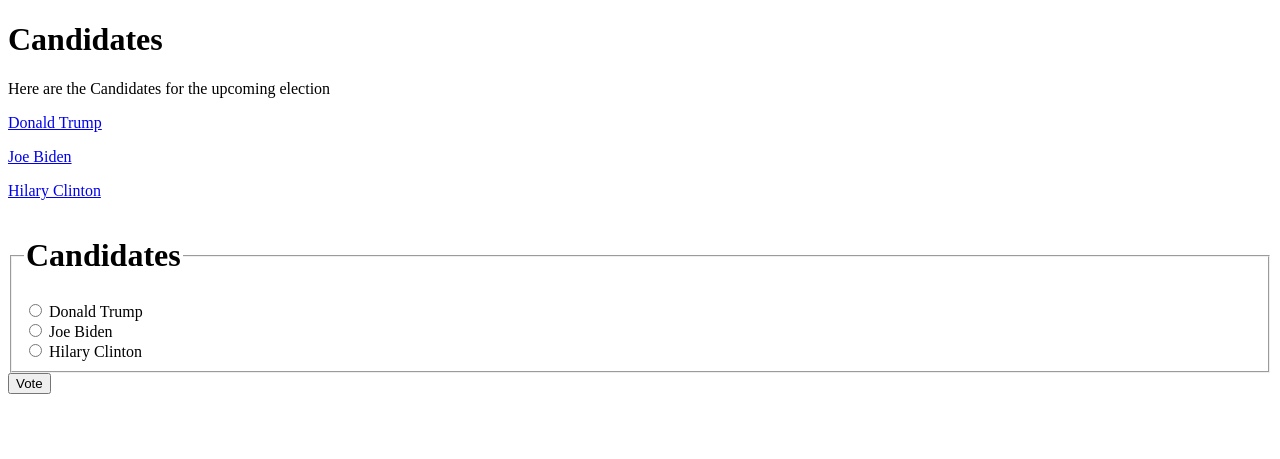
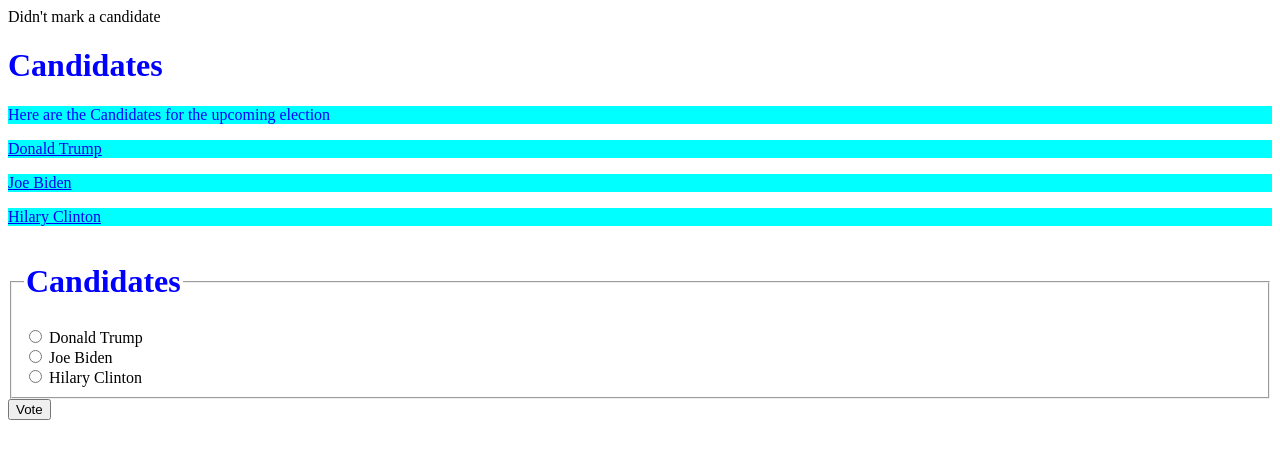
Before and after one commit to lucianopinochet/django-proyect1, a Django app: page /polls/vote in a window 1280 px wide. Shown: the top 459 px of the page. Run offline with Django 4.2, Linux system fonts and the light colour scheme; data comes from the database, SQL or seed files in the repository; both versions use the stored data as it was after the commit.

Commit message:
Add generic view and added a static file with a css

```diff
--- a/mysite/polls/admin.py
+++ b/mysite/polls/admin.py
@@ -1,5 +1,5 @@
 from django.contrib import admin
-from . import models
+from .models import *
 # Register your models here.
-admin.site.register(models.Candidate)
-admin.site.register(models.Voter)
+admin.site.register(Candidate)
+admin.site.register(Voter)
--- /dev/null
+++ b/mysite/polls/static/polls/style.css
@@ -0,0 +1,6 @@
+h1, p {
+    color:blue;
+}
+p {
+    background-color: aqua;
+}
--- a/mysite/polls/templates/polls/index.html
+++ b/mysite/polls/templates/polls/index.html
@@ -7,7 +7,7 @@
 <h1>Candidates</h1>
     <p>Here are the Candidates for the upcoming election</p>
     {% for candidate in candidates%}
-        <p><a href="{% url 'polls:c_info' candidate.name%}">{{ candidate.name }}</a></p>
+        <p><a href="{% url 'polls:c_info' candidate.id%}">{{ candidate.name }}</a></p>
     {% endfor %}
     <form action="{% url 'polls:vote' %}" method="post">
         {% csrf_token %}
--- a/mysite/polls/templates/polls/layout.html
+++ b/mysite/polls/templates/polls/layout.html
@@ -1,6 +1,8 @@
+{% load static%}
 <!DOCTYPE html>
 <html>
     <head>
+        <link rel="stylesheet" href="{% static 'polls/style.css' %}">
         <title>{%block title%}{%endblock%}</title>
     </head>
     <body>
--- a/mysite/polls/urls.py
+++ b/mysite/polls/urls.py
@@ -5,7 +5,7 @@
 
 urlpatterns = [
     path('', views.index, name='index'),
-    path('candidate/<str:candidate_name>',views.candidate_info, name='c_info'),
+    path('candidate/<int:pk>',views.CandidateView.as_view(), name='c_info'),
     path('vote', views.vote, name='vote'),
     path('ty/<str:candidate>', views.ty, name='ty' )
 
--- a/mysite/polls/views.py
+++ b/mysite/polls/views.py
@@ -2,32 +2,27 @@
 from django.shortcuts import render, get_object_or_404
 from .models import *
 from django.urls import reverse
+from django.db.models import F
+from django.views import generic
 
 def index(request):
     context = {'candidates': Candidate.objects.all()}
     return render(request,'polls/index.html',context)
 
-def candidate_info(request, candidate_name):
-    try:
-        context = {'candidate': get_object_or_404(Candidate,name=candidate_name)}
-    except Candidate.DoesNotExist:
-        raise Http404("Candidate does not exist.")
-    return render(request, 'polls/candidate.html',context)
+class CandidateView(generic.DetailView):
+    template_name = 'polls/candidate.html'
+    model = Candidate
 
 def vote(request):
-    if request.method == 'GET':
-        context = {'candidates': Candidate.objects.all()}
-        return render(request,'polls/index.html',context)
-
     try:
         candidate = Candidate.objects.get(pk=request.POST['choice'])
+        cname = candidate.name
     except KeyError:
         return render(request,'polls/index.html',{'error_message':"Didn't mark a candidate",'candidates': Candidate.objects.all()})
     else:
-        candidate.votes += 1
-        candidate.save()
-        print(candidate.name)
-        return HttpResponseRedirect(reverse('polls:ty',args=[candidate.name]))
+        candidate = Candidate.objects.filter(pk=request.POST['choice'])
+        candidate.update(votes=F('votes') + 1)
+        return HttpResponseRedirect(reverse('polls:ty',args=[cname]))
 
 def ty(request,candidate):
     return render(request,"polls/ty.html",{'candidate':candidate})
```
Also changed, not shown: mysite/polls/templates/polls/candidate.html (+4 -4 lines), mysite/db.sqlite3.
